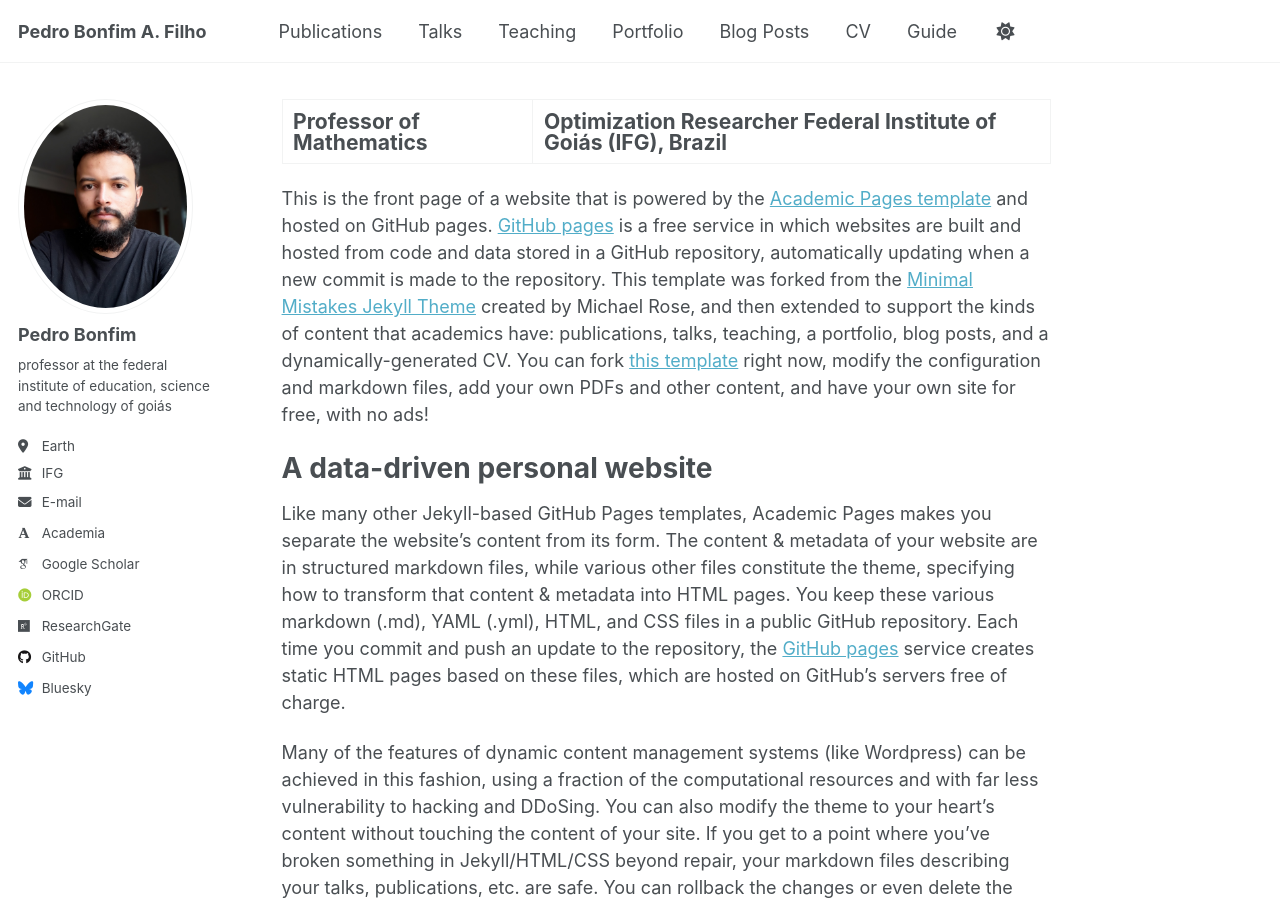
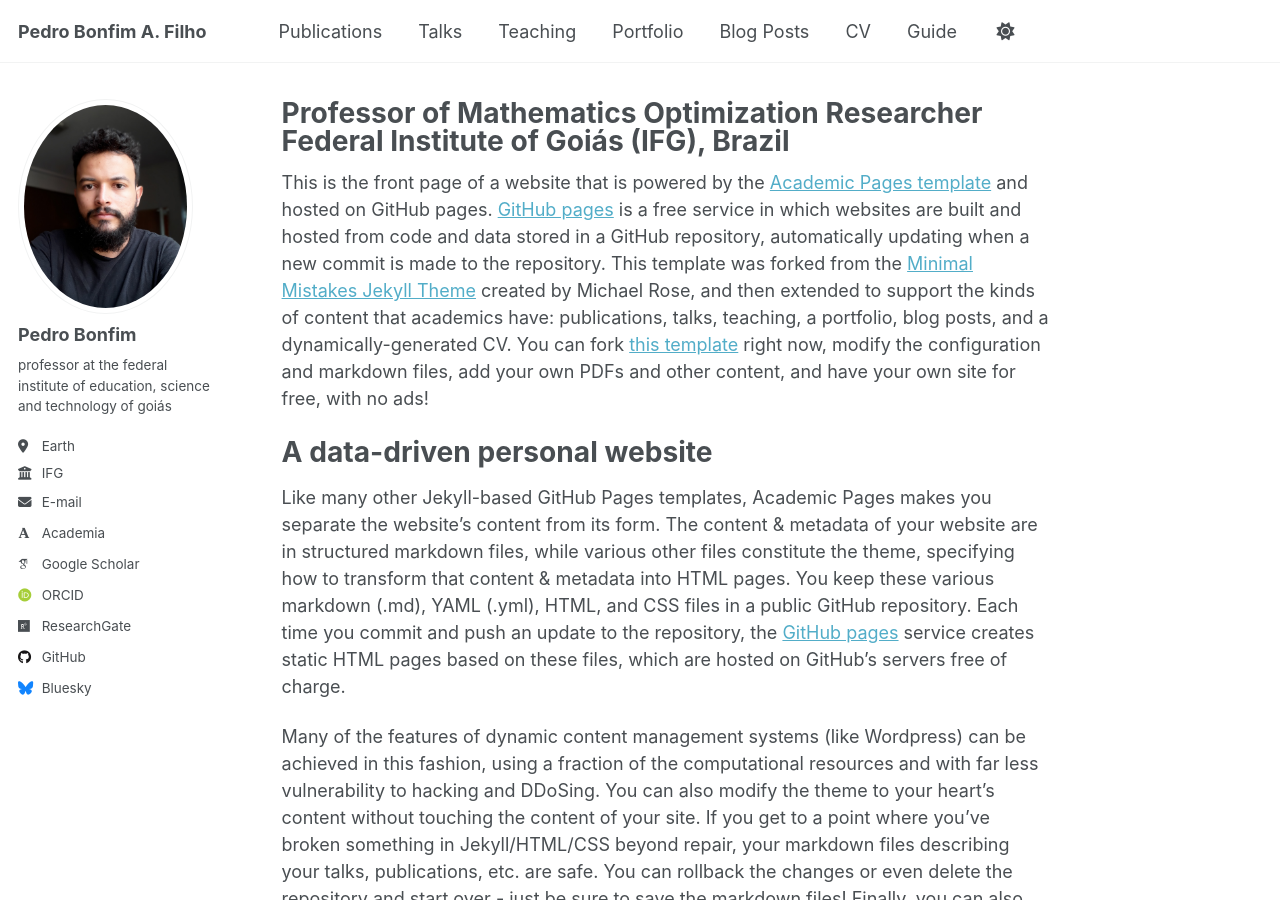
Before and after one commit to pedroassuncaofilho/pedroassuncaofilho.github.io, a Jekyll site: the page built from _pages/about.md, in a window 1280 px wide and 900 px high. Built offline with Jekyll 4.4.1, drawn with Linux system fonts in a browser that asks for light colours; some web fonts are replaced.

```diff
--- a/_pages/about.md
+++ b/_pages/about.md
@@ -1,6 +1,6 @@
 ---
 permalink: /
-title: "Professor of Mathematics | Optimization Researcher
+title: "Professor of Mathematics Optimization Researcher
  Federal Institute of Goiás (IFG), Brazil"
 author_profile: true
 redirect_from:
```
